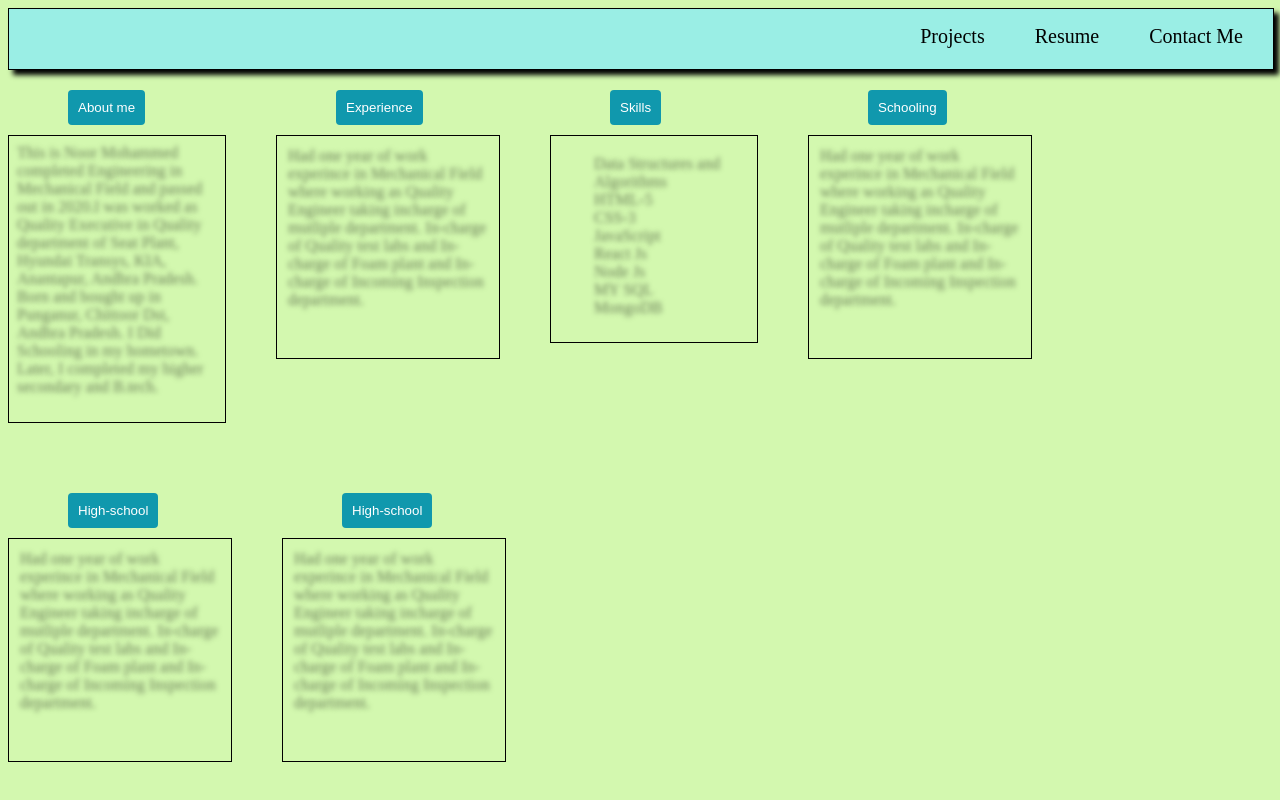
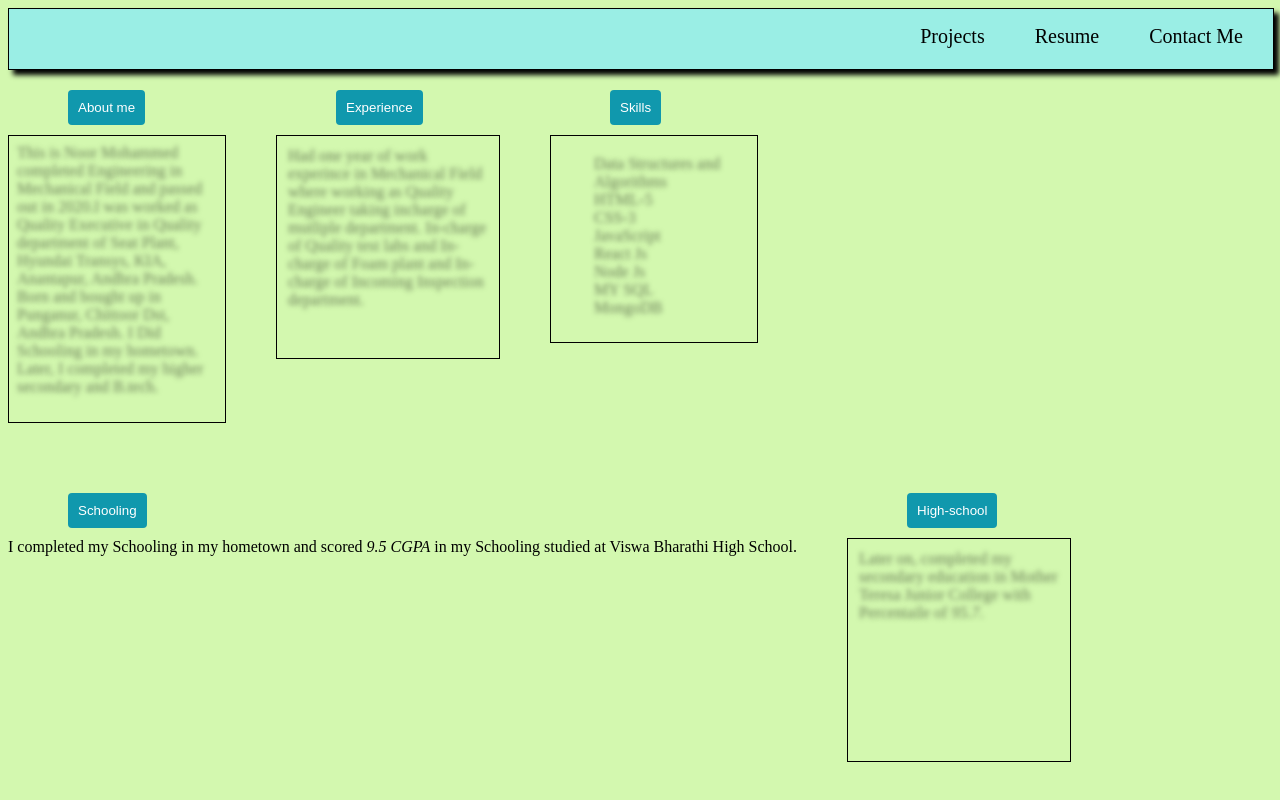
Before and after one commit to NOORMOHAMMED789/Noor-Protofolio, a plain HTML site: page assests/Home/Homepage.html in a window 1280 px wide. Shown: the top 800 px of the page. Drawn offline with Linux system fonts and the light colour scheme.

Commit message:
Added schooling section

```diff
--- a/assests/Home/Homepage.html
+++ b/assests/Home/Homepage.html
@@ -76,14 +76,13 @@
         </section>
       </aside>
       <aside class="utility-box">
-        <button class="aboutme-btn utility-btn" onclick="ExperienceChange()">
+        <button class="aboutme-btn utility-btn" onclick="schooChange()">
           Schooling
         </button>
-        <section class="experience utility-sec">
-          Had one year of work experince in Mechanical Field where working as
-          Quality Engineer taking incharge of mutliple department. In-charge of
-          Quality test labs and In-charge of Foam plant and In-charge of
-          Incoming Inspection department.
+        <section class="schooling utility-sec">
+          I completed my Schooling in my hometown and scored
+          <cite>9.5 CGPA</cite> in my Schooling studied at Viswa Bharathi High
+          School.
         </section>
       </aside>
       <aside class="utility-box">
@@ -91,10 +90,8 @@
           High-school
         </button>
         <section class="experience">
-          Had one year of work experince in Mechanical Field where working as
-          Quality Engineer taking incharge of mutliple department. In-charge of
-          Quality test labs and In-charge of Foam plant and In-charge of
-          Incoming Inspection department.
+          Later on, completed my secondary education in Mother Teresa Junior
+          College with Percentaile of <cite>95.7</cite>.
         </section>
       </aside>
       <aside class="utility-box">
@@ -109,7 +106,6 @@
         </section>
       </aside>
     </section>
-    <section></section>
 
     <footer class="footer"></footer>
     <script src="../scripts/script.js"></script>
--- a/assests/scripts/script.js
+++ b/assests/scripts/script.js
@@ -2,6 +2,7 @@ const buttonEl = document.querySelector(".aboutme-btn");
 const aboutmeEl = document.querySelector(".about-me");
 const skillsEl = document.querySelector(".skills");
 const experienceEl = document.querySelector(".experience");
+const schoolEl = document.querySelector(".schooling");
 
 const aboutMeChange = () => {
   aboutmeEl.classList.toggle("toggle");
@@ -14,3 +15,7 @@ const skillsChange = () => {
 const ExperienceChange = () => {
   experienceEl.classList.toggle("toggle");
 };
+
+const schoolChange = () => {
+  schoolEl.classList.toggle("toggle");
+};
```
